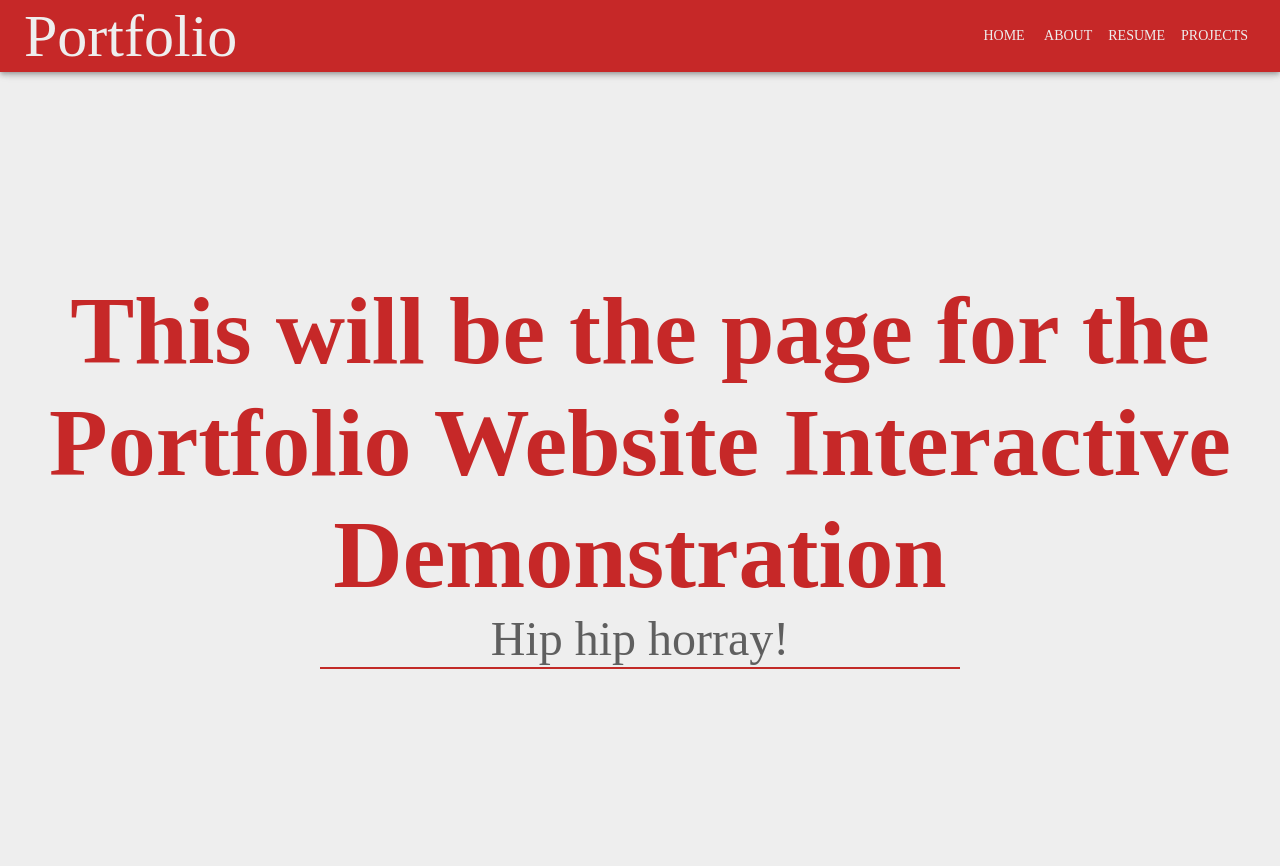
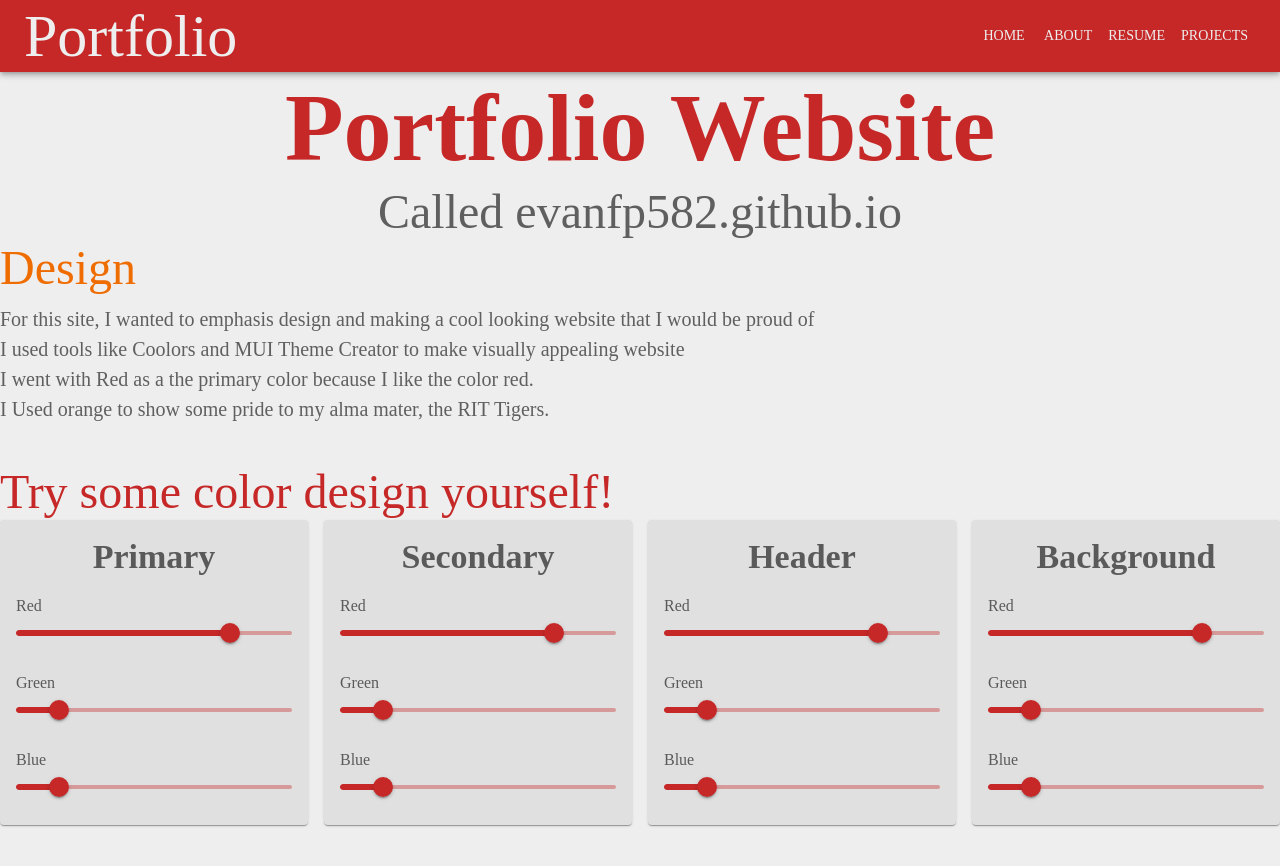
Before and after one commit to evanfp582/evanfp582.github.io, a React (Create React App) app: page /portfolio_website in a window 1280 px wide. Shown: the top 866 px of the page. Built offline with nearby package versions, Linux system fonts and the light colour scheme.

Commit message:
Added sliders to change the color theme

```diff
--- a/src/App.js
+++ b/src/App.js
@@ -1,4 +1,4 @@
-import React from "react";
+import React, { useState, createContext, useContext } from "react";
 import { ThemeProvider, createTheme } from "@mui/material/styles";
 import { BrowserRouter, Routes, Route } from "react-router-dom";
 import { CssBaseline } from "@mui/material";
@@ -11,37 +11,43 @@ import About from "./sections/About"
 import PortfolioSite from "./project_files/PortfolioSite";
 
 // Define your custom color palette
+
+
+export const ThemeContext = createContext();
+
+function App() {
+  const [primaryColor, setPrimaryColor] = useState({ r: 198, g: 40, b: 40 });
+
   const theme = createTheme({
     palette: {
-    mode: 'light',
+      mode: "light",
       primary: {
-      main: '#c62828',
+        main: `rgb(${primaryColor.r}, ${primaryColor.g}, ${primaryColor.b})`,
       },
       secondary: {
-      main: '#ef6c00',
-      dark: 'rgba(167,75,0,0)',
+        main: "#ef6c00",
       },
       text: {
-      header: '#eeeeee'
+        header: "#eeeeee"
       },
       error: {
-      main: '#9c9c9c',
+        main: "#9c9c9c",
       },
       warning: {
-      main: '#e8df56',
+        main: "#e8df56",
       },
       background: {
-      default: '#eeeeee',
-      paper: '#e0e0e0',
+        default: "#eeeeee",
+        paper: "#e0e0e0",
       },
     },
     typography: {
-    fontFamily: 'Oswald',
+      fontFamily: "Oswald",
     },
   });
 
-function App() {
   return (
+    <ThemeContext.Provider value={{ setPrimaryColor, primaryColor }}>
       <BrowserRouter>
         <ThemeProvider theme={theme}>
           <CssBaseline /> {/*This applies the global reset */}
@@ -66,6 +72,7 @@ function App() {
           </Routes>
         </ThemeProvider>
       </BrowserRouter>
+    </ThemeContext.Provider>
   );
 }
 
--- a/src/components/Navbar.js
+++ b/src/components/Navbar.js
@@ -2,7 +2,7 @@ import React from "react";
 import { AppBar, Toolbar, Button, Typography } from "@mui/material";
 import { Link } from "react-scroll";
 import { useTheme } from "@mui/material/styles";
-import { HashLink } from 'react-router-hash-link';
+import { HashLink } from "react-router-hash-link";
 
 const Navbar = () => {
   const theme = useTheme();
--- /dev/null
+++ b/src/components/ThemeChanger.js
@@ -0,0 +1,54 @@
+
+import React from "react";
+import { Slider, Box, Typography } from "@mui/material";
+
+const ThemeChanger = ({ setColor, color, text }) => {
+
+  const handleSliderChange = (color, value) => {
+    setColor(prevState => ({
+      ...prevState,
+      [color]: value,
+    }));
+  };
+
+  return (<>
+  <Typography variant="h4"color="text.secondary" sx= {{fontWeight: "bold", textAlign: "center"}}>{text}</Typography>
+    <Box sx={{ marginTop: 2 }}>
+      <Typography color="text.secondary">Red</Typography>
+      <Slider
+        onChange={(e, newValue) => handleSliderChange("r", newValue)}
+        min={0}
+        defaultValue={color.r}
+        max={255}
+        valueLabelDisplay="auto"
+      />
+    </Box>
+    <Box sx={{ marginTop: 2 }}>
+      <Typography color="text.secondary">Green</Typography>
+      <Slider
+        onChange={(e, newValue) => handleSliderChange("g", newValue)}
+        min={0}
+        defaultValue={color.g}
+        max={255}
+        valueLabelDisplay="auto"
+      />
+    </Box>
+    <Box sx={{ marginTop: 2 }}>
+      <Typography color="text.secondary">Blue</Typography>
+      <Slider
+        onChange={(e, newValue) => handleSliderChange("b", newValue)}
+        min={0}
+        defaultValue={color.b}
+        max={255}
+        valueLabelDisplay="auto"
+      />
+    </Box>
+
+
+  </>)
+
+}
+
+
+
+export default ThemeChanger
--- a/src/project_files/PortfolioSite.js
+++ b/src/project_files/PortfolioSite.js
@@ -1,42 +1,69 @@
-import { Box, Typography } from "@mui/material";
-import Separator from "../components/Separator"
+import { Box, Grid, Paper, Typography } from "@mui/material";
+import { ThemeContext } from "../App"
+import React, { useContext } from "react";
+import ThemeChanger from "../components/ThemeChanger";
+
 
 const PortfolioSite = () => {
+  const { setPrimaryColor, primaryColor } = useContext(ThemeContext);
 
-
-  return(
+  return(<>
     <Box
       id="home"
       sx={{
         minHeight: "100vh",
         backgroundColor: "background.default",
-        display: "flex",
         justifyContent: "center",
-        // flexDirection: "column",
+        flexDirection: "column",
         alignItems: "center",
         gap: 3,
         mb: 2,
       }}
     >
-      <Box
-        textAlign="center"
-        sx={{
-          justifyContent: "center",
-          flexDirection: "column",
-          alignItems: "center"
-        }}
-      >
+      <Box textAlign="center">
         <Typography variant="h1" color="primary" sx={{ fontWeight: "bold" }}>
-          This will be the page for the Portfolio Website Interactive Demonstration
+          Portfolio Website
         </Typography>
-        <Typography variant="h3" color="text.secondary" sx={{ mt: 0 }}>
-          Hip hip horray!
+        <Typography variant="h3" color="text.secondary">
+          Called evanfp582.github.io
         </Typography>
-        <Separator width="50%" />
+      </Box>
+      <Typography variant="h3" color="secondary">Design</Typography>
+      <Typography color="text.secondary" sx={{ mt: 1, fontSize: "20px"}}>
+        For this site, I wanted to emphasis design and making a cool looking website that I would be proud of <br />
+        I used tools like <a href="https://coolors.co/">Coolors</a> and <a href="https://zenoo.github.io/mui-theme-creator/">MUI Theme Creator</a> to make visually appealing website <br />
+        I went with Red as a the primary color because I like the color red. <br />
+        I Used orange to show some pride to my alma mater, the RIT Tigers.
+      </Typography>
 
-      </Box>
+      <Typography variant="h3" color="primary" sx={{ mt: 5 }}>
+          Try some color design yourself!
+        </Typography>
+      <Grid container spacing={2}>
+        <Grid item xs={3}>
+          <Paper sx={{ padding: 2 }}>
+            <ThemeChanger setColor={setPrimaryColor} color={primaryColor} text={"Primary"} />
+          </Paper>
+        </Grid>
+        <Grid item xs={3}>
+          <Paper sx={{ padding: 2}}>
+            <ThemeChanger setColor={setPrimaryColor} color={primaryColor} text={"Secondary"} />
+          </Paper>
+        </Grid>
+        <Grid item xs={3}>
+          <Paper sx={{ padding: 2 }}>
+            <ThemeChanger setColor={setPrimaryColor} color={primaryColor} text={"Header"} />
+          </Paper>
+        </Grid>
+        <Grid item xs={3}>
+          <Paper sx={{ padding: 2 }}>
+            <ThemeChanger setColor={setPrimaryColor} color={primaryColor} text={"Background"} />
+          </Paper>
+        </Grid>
+      </Grid>
     </Box>
-  )
+
+  </>)
 }
 
 export default PortfolioSite
--- a/src/sections/Projects.js
+++ b/src/sections/Projects.js
@@ -1,5 +1,5 @@
 import React from "react";
-import { Grid, Card, CardContent, Typography, Button, Box } from '@mui/material';
+import { Grid, Card, CardContent, Typography, Button, Box } from "@mui/material";
 
 const Projects = () => {
   return (
@@ -15,26 +15,36 @@ const Projects = () => {
           My Projects!
         </Typography>
       </Box>
-      <Grid container spacing={4} sx={{ padding: '4rem' }}>
+      <Grid container spacing={4} sx={{ padding: "4rem" }}>
       {projects.map((project, index) => (
         <Grid item md={6} key={index}>
           <Card>
             <CardContent>
-              <Typography variant="h5" sx={{ fontWeight: 'bold', textAlign: "center" }}>
+              <Typography variant="h5" sx={{ fontWeight: "bold", textAlign: "center" }}>
                 {project.name}
               </Typography>
               <Typography color="text.secondary" sx={{ marginBottom: 2, fontSize: "20px" }}>
                 {project.description}
               </Typography>
+              <Box sx={{ display: "flex", gap: "20px" }}>
                 <Button
                   variant="contained"
                   color="primary"
                   href={project.link}
                   target="_blank"
-                fullWidth
+                  sx = {{width:"50%"}}
                 >
                   View on GitHub
                 </Button>
+                <Button
+                  variant="contained"
+                  color="primary"
+                  href={project.project_link}
+                  sx = {{width:"50%"}}
+                >
+                  Interactive Demo
+                </Button>
+              </Box>
             </CardContent>
           </Card>
         </Grid>
@@ -48,32 +58,38 @@ const projects = [
   {
     "name": "evanfp582.github.io",
     "description": "Hay, that's this here",
-    "link": "https://github.com/evanfp582/evanfp582.github.io"
+    "link": "https://github.com/evanfp582/evanfp582.github.io",
+    "project_link": "/portfolio_website"
   },
   {
     "name": "BartenderWebsite",
     "description": "A Bartender Website using MERN stack that can recommend drinks depending on a user's available ingredients. Web scraping stuff is written in Python and was used to initially fill up the database with recipes.",
-    "link": "https://github.com/ryanmurf9/BartenderWebsite"
+    "link": "https://github.com/ryanmurf9/BartenderWebsite",
+    "project_link": "/BartenderWebsite"
   },
   {
     "name": "Image2JSON",
     "description": "Brickhack X Project to turn images into JSON objects",
-    "link": "https://github.com/evanfp582/Image2JSON"
+    "link": "https://github.com/evanfp582/Image2JSON",
+    "project_link": "/Image2JSON"
   },
   {
     "name": "play-thentication",
     "description": "Brickhack 11 Project to authenticate users by playing a silly game",
-    "link": "https://github.com/evanfp582/play-thentication"
+    "link": "https://github.com/evanfp582/play-thentication",
+    "project_link": "/play-thentication"
   },
   {
     "name": "DiscordBots",
     "description": "Playing around with Discord SDK",
-    "link": "https://github.com/evanfp582/DiscordBots"
+    "link": "https://github.com/evanfp582/DiscordBots",
+    "project_link": "/DiscordBots"
   },
   {
     "name": "todo_list_rust",
     "description": "Learning rust by making a todo list",
-    "link": "https://github.com/evanfp582/todo_list_rust"
+    "link": "https://github.com/evanfp582/todo_list_rust",
+    "project_link": "/todo_list_rust"
   },
 ]
 
```
Also changed, not shown: src/sections/About.js (+10 -10 lines). Lines whose indentation alone changed are shown as unchanged.
